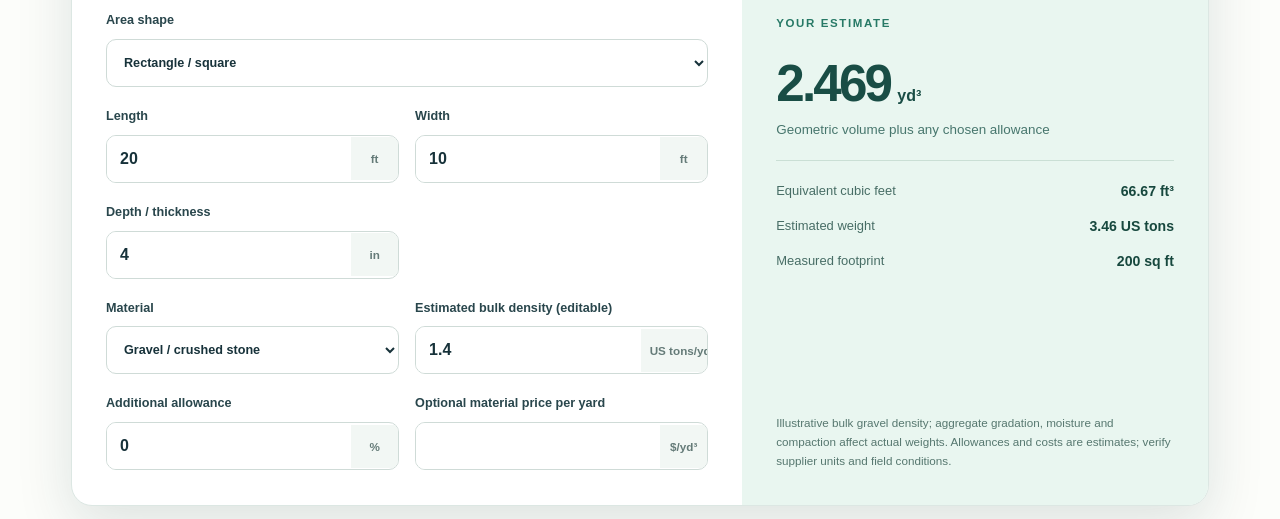
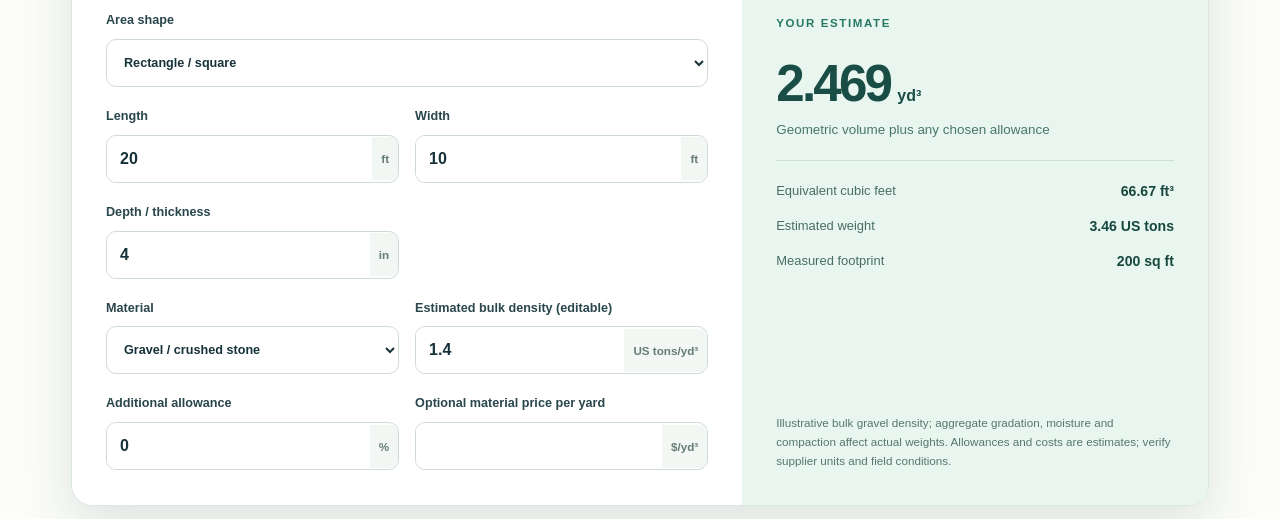
Before and after one commit to articoli/cubicyardcalculatorpro, a Next.js app: page / in a window 1280 px wide. Shown: the part 800-1319 px from the top of the page. Built offline with nearby package versions, Linux system fonts and the light colour scheme.

Commit message:
Keep calculator unit suffixes fully visible without clipping input text

```diff
--- a/src/app/globals.css
+++ b/src/app/globals.css
@@ -273,3 +273,18 @@ a{color:#087366;text-decoration:none}a:hover{text-decoration:underline}h1,h2,h3,
 .material-playbook .material-examples{padding-top:36px}
 .material-playbook .material-choices{padding-top:36px}
 @media(max-width:640px){.focused-link-grid{grid-template-columns:1fr}.focused-link-grid>a{min-height:0}.material-playbook .material-answer{padding:18px!important}}
+
+/* Keep longer unit suffixes fully readable in compact calculator fields.
+   A flexible numeric input takes remaining space; suffix never shrinks. */
+.calc-shell .input-wrap input,
+.extended-calc .input-wrap input {
+  flex: 1 1 0%;
+  width: 0;
+  min-width: 0;
+}
+.calc-shell .input-wrap .unit,
+.extended-calc .input-wrap .unit {
+  flex: 0 0 auto;
+  min-width: max-content;
+  white-space: nowrap;
+}
```
